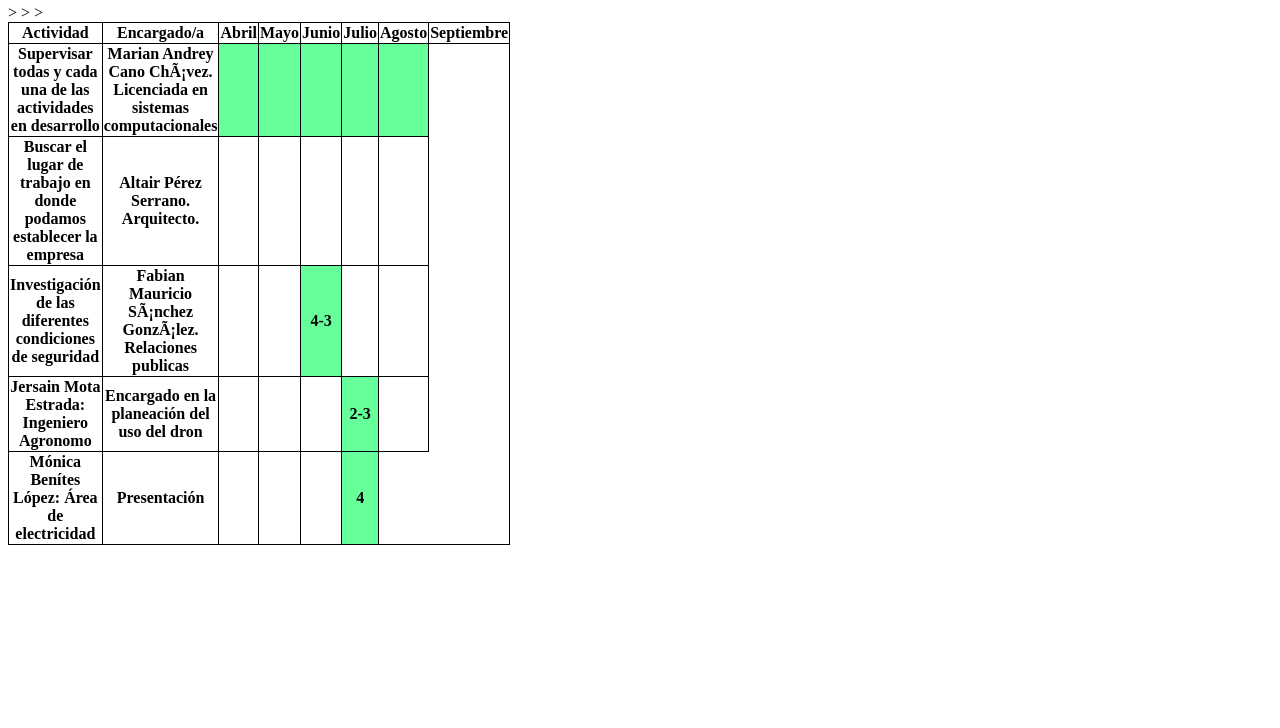
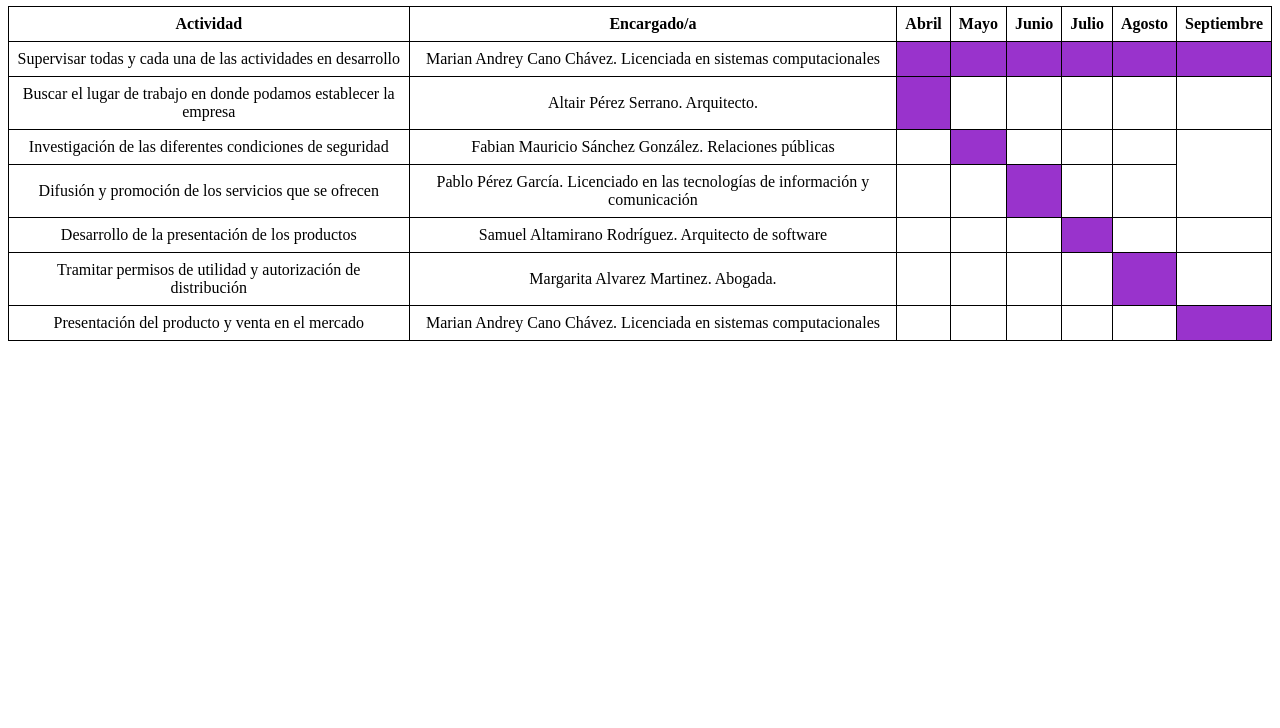
Before and after one commit to Andyill/Ghg, a plain HTML site: page pac.html in a window 1280 px wide. Shown: the part 72-800 px from the top of the page. Drawn offline with Linux system fonts and the light colour scheme.

Commit message:
Update pac.html

```diff
--- a/pac.html
+++ b/pac.html
@@ -1,21 +1,33 @@
+<!DOCTYPE html>
 <html>
-  <head>
-  <meta charset="UTF-8=">
-  <title>Bienvenido</title>
-  </head>
-  <body bgcolor=white text=black link=blue vkink=red>
+<head>
+<meta charset="UTF-8">
+<title>Bienvenido</title>
 <style>
-    table,th,td
-    {
-    border:1px solid black;
-    border-collapse:collapse;
+    body {
+        text-align: center; /* Centrar el contenido */
+    }
+
+    h1 {
+        margin-top: 20px; /* Espacio superior */
+    }
+
+    table {
+        width: 100%; /* Ancho completo */
+        margin: auto; /* Centrar la tabla */
+        border: 1px solid black;
+        border-collapse: collapse;
+    }
+
+    th, td {
+        border: 1px solid black;
+        padding: 8px; /* Espaciado interno */
     }
 </style>
 </head>
-<body>
-<h1> Plan de acci&oacuten</h1>
-<table style="width: 30%"> <aling=center>
-<hr>
+<body bgcolor="white" text="black" link="blue" vlink="red">
+<h1>Plan de acción</h1>
+<table>
 <tr>
 <th>Actividad</th>
 <th>Encargado/a</th>
@@ -27,51 +39,73 @@
 <th>Septiembre</th>
 </tr>
 <tr>
-<th> Supervisar todas y cada una de las actividades en desarrollo</th>
-<th>Marian Andrey Cano Chávez. Licenciada en sistemas computacionales</th>
-<th style="background-color: rgb(102, 255, 153);"<th> </th>
-<th style="background-color: rgb(102, 255, 153);"<th> </th>
-<th style="background-color: rgb(102, 255, 153);"<th> </th>
-<th style="background-color: rgb(102, 255, 153);"<th> </th>
-<th style="background-color: rgb(102, 255, 153);"<th></th>
+<td>Supervisar todas y cada una de las actividades en desarrollo</td>
+<td>Marian Andrey Cano Chávez. Licenciada en sistemas computacionales</td>
+<td style="background-color: rgb(153, 51, 204);"></td>
+<td style="background-color: rgb(153, 51, 204);"></td>
+<td style="background-color: rgb(153, 51, 204);"></td>
+<td style="background-color: rgb(153, 51, 204);"></td>
+<td style="background-color: rgb(153, 51, 204);"></td>
+<td style="background-color: rgb(153, 51, 204);"></td>
 </tr>
 <tr>
-<th>Buscar el lugar de trabajo en donde podamos establecer la empresa </th>
-<th>Altair P&eacuterez Serrano. Arquitecto.
-<th>
-<style="background-color: rgb(102, 255, 153);"></th><th><th></th></th><th></th><th>
-</th>
+<td>Buscar el lugar de trabajo en donde podamos establecer la empresa</td>
+<td>Altair Pérez Serrano. Arquitecto.</td>
+<td style="background-color: rgb(153, 51, 204);"></td>
+<td></td>
+<td></td>
+<td></td>
+<td></td>
+<td></td>
 </tr>
 <tr>
-<th>Investigaci&oacuten de las diferentes condiciones de seguridad</th>
-<th>Fabian Mauricio Sánchez González. Relaciones publicas
-<th></th>
-<th></th>
-<th style="background-color: rgb(102, 255, 153);"<th> 4-3</th>>
-<th></th>
-<th></th>
-</th>
+<td>Investigación de las diferentes condiciones de seguridad</td>
+<td>Fabian Mauricio Sánchez González. Relaciones públicas</td>
+<td></td>
+<td style="background-color: rgb(153, 51, 204);"></td>
+<td></td>
+<td></td>
+<td></td>
 </tr>
 <tr>
-<th> Jersain Mota Estrada: Ingeniero Agronomo </th>
-<th>Encargado en la planeaci&oacuten del uso del dron
-<th></th><th></th><th></th><th style="background-color: rgb(102, 255, 153);"<th> 2-3</th>>
-<th></th>
-</th>
+<td>Difusión y promoción de los servicios que se ofrecen</td>
+<td>Pablo Pérez García. Licenciado en las tecnologías de información y comunicación</td>
+<td></td>
+<td></td>
+<td style="background-color: rgb(153, 51, 204);"></td>
+<td></td>
+<td></td>
 </tr>
 <tr>
-<th> M&oacutenica Ben&iacutetes L&oacutepez: &Aacuterea de electricidad</th>
-<th>Presentaci&oacuten</th><th></th><th></th><th></th><th style="background-color: rgb(102, 255, 153);"<th> 4</th>></th>
-
+<td>Desarrollo de la presentación de los productos</td>
+<td>Samuel Altamirano Rodríguez. Arquitecto de software</td>
+<td></td>
+<td></td>
+<td></td>
+<td style="background-color: rgb(153, 51, 204);"></td>
+<td></td>
+<td></td>
 </tr>
-
-
-
-
-
-
-
-
-
-
+<tr>
+<td>Tramitar permisos de utilidad y autorización de distribución</td>
+<td>Margarita Alvarez Martinez. Abogada.</td>
+<td></td>
+<td></td>
+<td></td>
+<td></td>
+<td style="background-color: rgb(153, 51, 204);"></td>
+<td></td>
 </tr>
+<tr>
+<td>Presentación del producto y venta en el mercado</td>
+<td>Marian Andrey Cano Chávez. Licenciada en sistemas computacionales</td>
+<td></td>
+<td></td>
+<td></td>
+<td></td>
+<td></td>
+<td style="background-color: rgb(153, 51, 204);"></td>
+</tr>
+</table>
+</body>
+</html>
```
